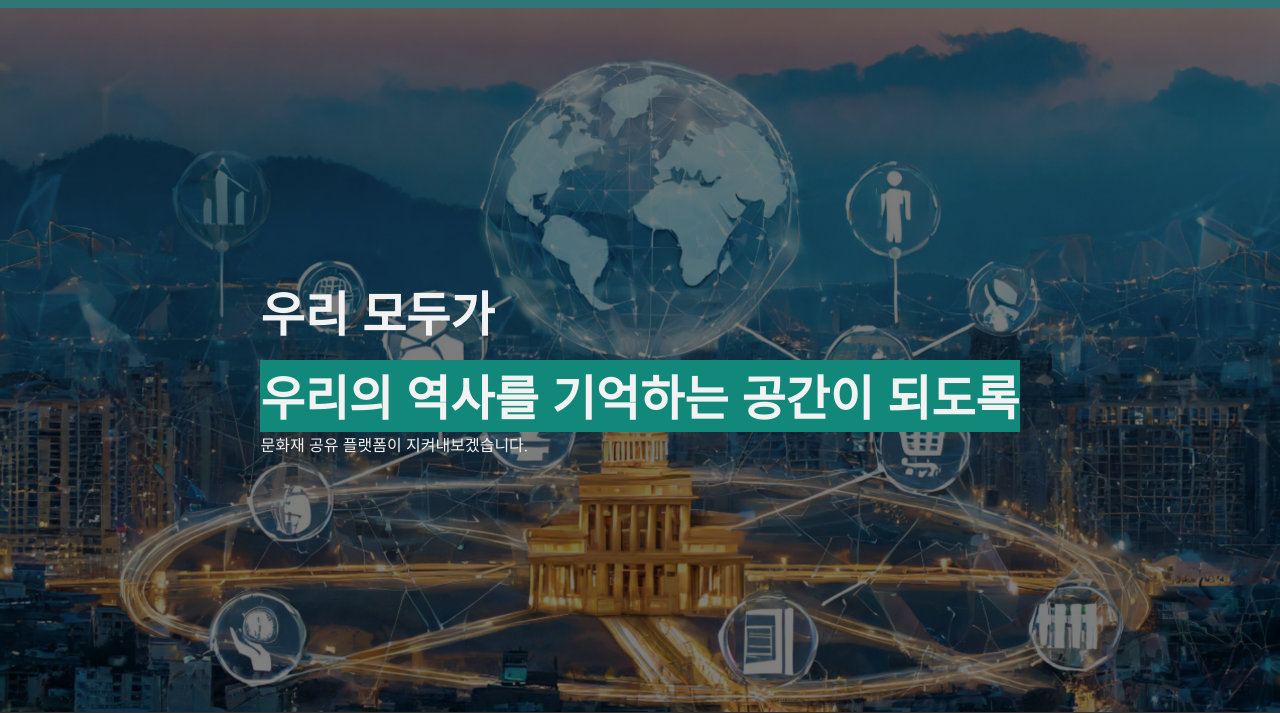
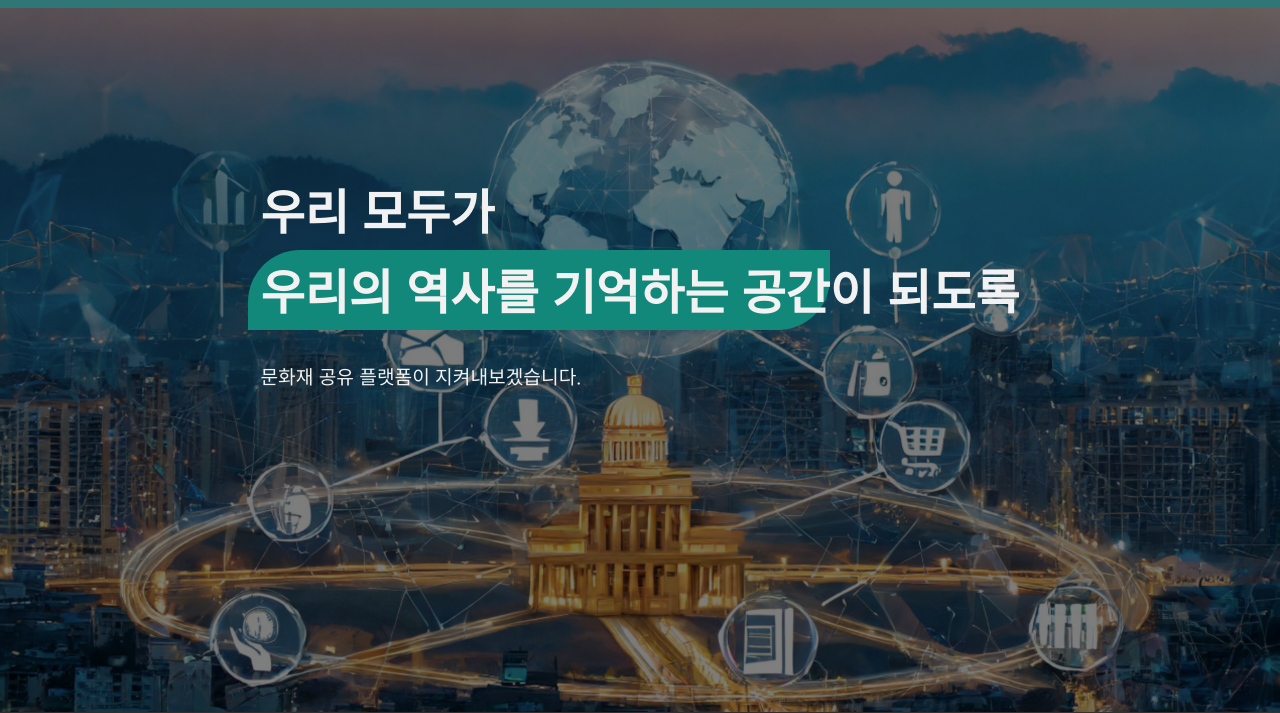
Before and after one commit to wlsn0105/Cultural-Heritage-Image-Classification, a Flask app: page / in a window 1280 px wide. Shown: the part 120-833 px from the top of the page. Run offline with Flask 3, Linux system fonts and the light colour scheme.

Commit message:
Fix: 메인 타이틀 내용 관계 및 css 수정

```diff
--- a/static/css/main.css
+++ b/static/css/main.css
@@ -97,18 +97,34 @@ a:hover {
 }
 
 .title {
-    /* display: flex;
-    justify-content: center;
-    align-items: center;
-    flex-direction: column; */
+    /* display: flex; */
+    /* justify-content: center;
+    align-items: center; */
+    /* flex-direction: column; */
     color: #f2f2f2;
+    margin-top: -10rem;
+    /* border: solid 1px orange; */
 }
 
-.color-box {
+.title-header-box {
     background-color: #12887a;
+    width: fit-content;
+    padding: 4px 0px 4px 12px;
+    margin-left: -12px;
+    border-radius: 52px 0px 52px 0px;
 }
 
 .title-header {
     font-size: 3rem;
-    margin-top: 12px;
+    margin-top: 4px;
+    display: flex;
 }
+
+.title-header-outside {
+    padding: 4px 0;
+}
+
+.title-content {
+    font-size: 1.2rem;
+    margin-top: 2rem;
+}
--- a/templates/main.html
+++ b/templates/main.html
@@ -30,16 +30,17 @@
             <section class="main-banner">
                 <div class="title">
                     <h2 class="title-header">우리 모두가</h2>
-                    <div class="color-box"><h2 class="title-header">우리의 역사를 기억하는 공간이 되도록</h2></div>
-                    <div class="title-content">문화재 공유 플랫폼이 지켜내보겠습니다.</div>
+                    <h2 class="title-header">
+                        <div class="title-header-box">
+                            우리의 역사를 기억하는 공간
+                        </div>
+                        <span class="title-header-outside">이 되도록</span>
+                    </h2>
+                    <div class="title-content">
+                        문화재 공유 플랫폼이 지켜내보겠습니다.
+                    </div>
                 </div>
             </section>
-                <!-- <div class="title">
-                    <h2 class="title-header">우리 모두가</h2>
-                    <div class="color-box"><h2 class="title-header">우리의 역사를 기억하는 공간이 되도록</h2></div>
-                    <div class="title-content">문화재 공유 플랫폼이 지켜내보겠습니다.</div>
-                </div> -->
-
 
             <section class="main-banner">
             </section>
```
